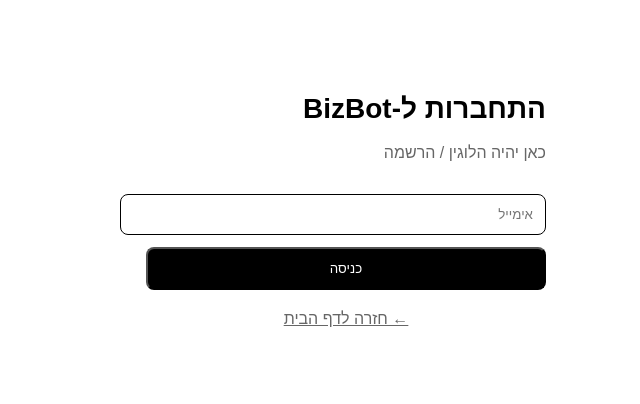
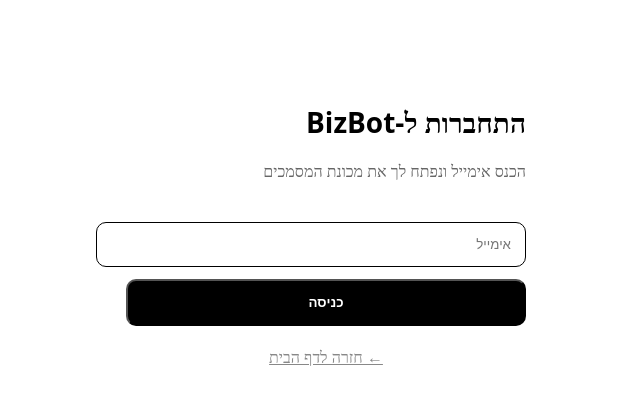
Before and after one commit to Yzerah/Bizbot-ai, a Next.js app: page /login in a window 1280 px wide. Shown: the top 404 px of the page, without its empty margins (438-1078 px from the left). Built offline with nearby package versions, Linux system fonts and the light colour scheme.

Commit message:
Update page.tsx

```diff
--- a/app/login/page.tsx
+++ b/app/login/page.tsx
@@ -1,11 +1,34 @@
+'use client'
+import { useState } from 'react'
+import { useRouter } from 'next/navigation'
+
 export default function LoginPage(){
+ const [email,setEmail] = useState('')
+ const router = useRouter()
+
  return(
-  <main dir="rtl" style={{padding:24,maxWidth:400,margin:'50px auto'}}>
+  <main dir="rtl" style={{padding:24,maxWidth:400,margin:'60px auto',fontFamily:'system-ui'}}>
    <h1 style={{fontSize:28,fontWeight:900}}>התחברות ל-BizBot</h1>
-   <p style={{marginTop:12,color:'#666'}}>כאן יהיה הלוגין / הרשמה</p>
-   <input placeholder="אימייל" style={{width:'100%',padding:12,marginTop:16,border:'1px solid #000',borderRadius:8}} />
-   <button style={{width:'100%',padding:12,marginTop:12,background:'#000',color:'#fff',borderRadius:8}}>כניסה</button>
-   <a href="/" style={{display:'block',marginTop:20,textAlign:'center',color:'#666'}}>← חזרה לדף הבית</a>
+   <p style={{marginTop:8,color:'#666'}}>הכנס אימייל ונפתח לך את מכונת המסמכים</p>
+
+   <input
+     value={email}
+     onChange={e=>setEmail(e.target.value)}
+     placeholder="אימייל"
+     style={{width:'100%',padding:14,marginTop:24,border:'1px solid #000',borderRadius:10}}
+   />
+
+   <button
+     onClick={()=>{
+       if(!email) return alert('תכניס אימייל')
+       localStorage.setItem('bizbot_email', email)
+       router.push('/dashboard')
+     }}
+     style={{width:'100%',padding:14,marginTop:12,background:'#000',color:'#fff',borderRadius:10,fontWeight:700}}>
+     כניסה
+   </button>
+
+   <a href="/" style={{display:'block',marginTop:20,textAlign:'center',color:'#888'}}>← חזרה לדף הבית</a>
   </main>
  )
 }
```
